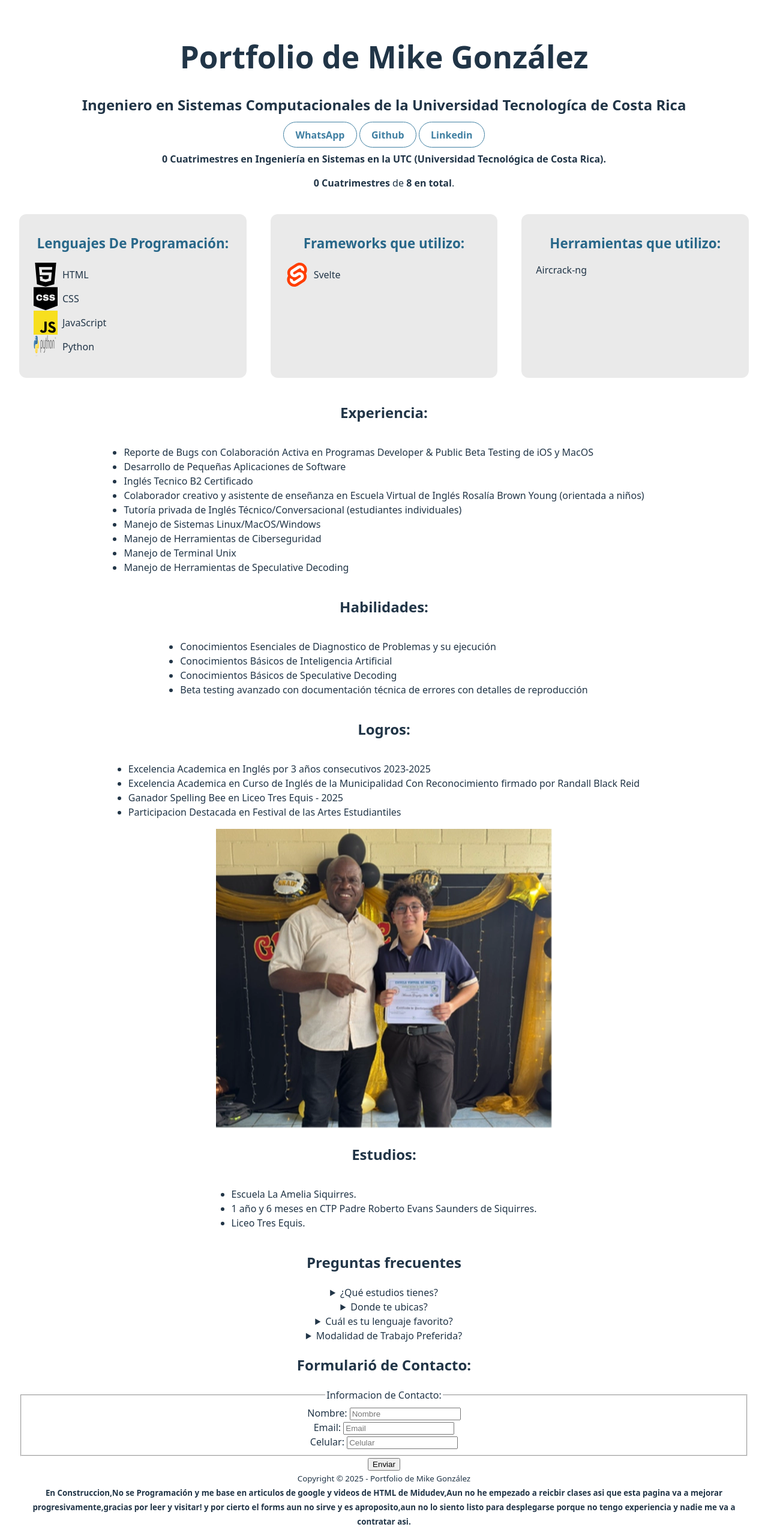
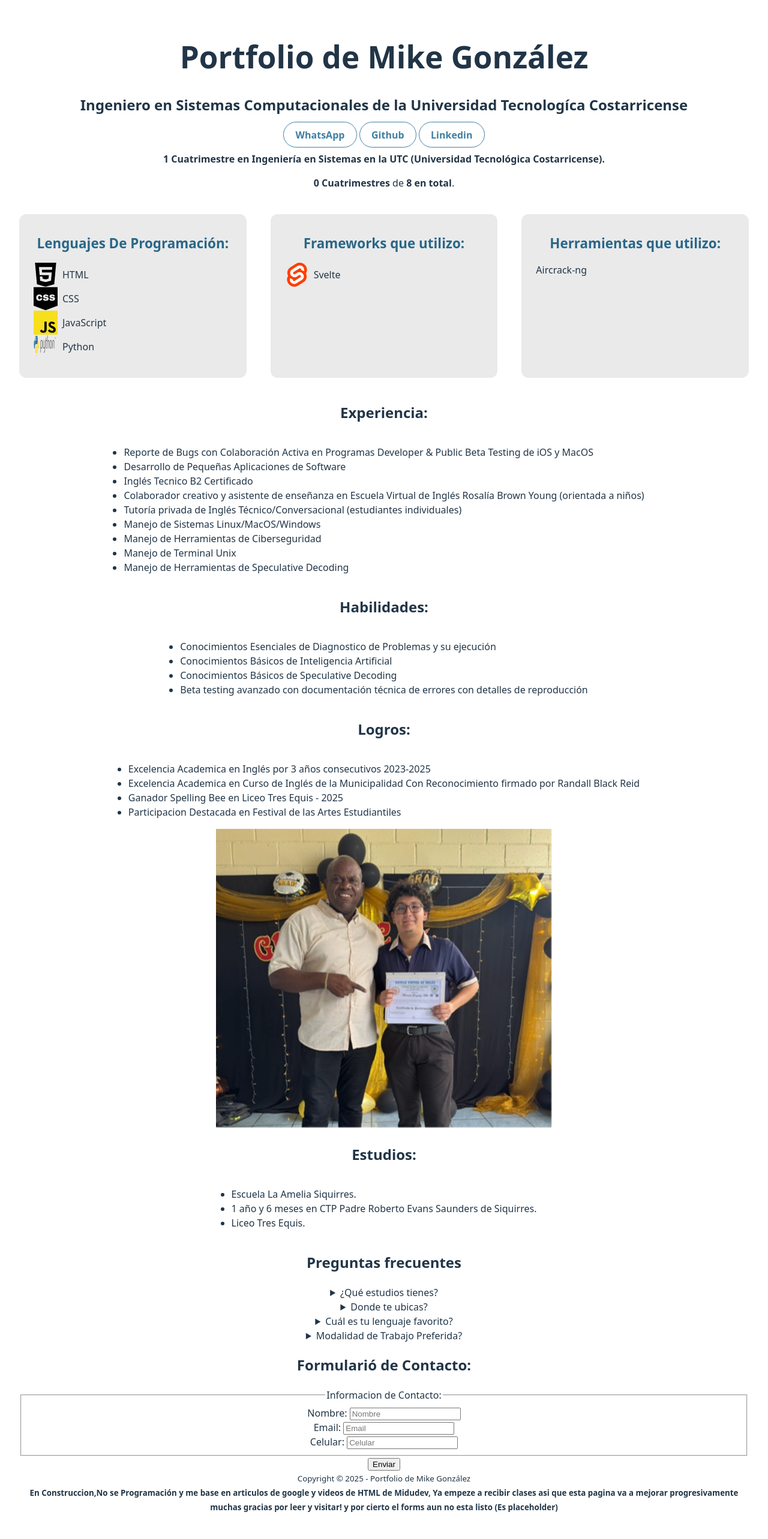
Before and after one commit to mikegonzalezdev/mikegonzalezportfolio, a Svelte app: page / in a window 1280 px wide. Shown: the top 2566 px of the page at 60% size. Built offline with nearby package versions, Linux system fonts and the light colour scheme.

Commit message:
Better SEO

```diff
--- a/index.html
+++ b/index.html
@@ -3,12 +3,12 @@
   <head>
     <meta charset="utf-8" />
     <meta name="viewport" content="width=device-width, initial-scale=1.0" />
-    <title>Mike González | Estudiante de Ingeniería en Sistemas</title>
+    <title>Mike González | Ingeniero en Sistemas Computacionales </title>
     <meta name="description" content="Mike González, Estudiante de Ingeniería en Sistemas Computacionales" />
 
     <!-- OpenGraph / Social -->
      <meta property="og:site_name" content="Mike González Portfolio" />
-    <meta property="og:title" content="Portfolio de un Ingeniero en Sistemas Computacionales" />
+    <meta property="og:title" content="Portfolio de un Ingeniero en Sistemas Computacionales de la Universidad Tecnológica Costarricense" />
     <meta property="og:description" content="Mike González, Estudiante de Ingeniería en Sistemas Computacionales" />
     <meta property="og:type" content="website" />
     <meta property="og:url" content="https://mikegonzalez.netlify.app" />
--- a/src/App.svelte
+++ b/src/App.svelte
@@ -2,7 +2,7 @@
 </script>
 <main>
   <h1>Portfolio de Mike González</h1>
-    <h2>Ingeniero en Sistemas Computacionales de la Universidad Tecnologíca de Costa Rica</h2>
+    <h2>Ingeniero en Sistemas Computacionales de la Universidad Tecnologíca Costarricense</h2>
 
     <!--Enlaces Externos-->
     <nav>
@@ -14,8 +14,8 @@
         <!--Años Estudiando-->
         <p>
           <strong>
-            0 Cuatrimestres en Ingeniería en Sistemas en la UTC
-            (Universidad Tecnológica de Costa Rica).
+            1 Cuatrimestre en Ingeniería en Sistemas en la UTC
+            (Universidad Tecnológica Costarricense).
             </strong>
           </p>
 
@@ -85,7 +85,7 @@
     <li class="list-item">Desarrollo de Pequeñas Aplicaciones de Software</li>
     <li class="list-item">Inglés Tecnico B2 Certificado</li>
     <li class="list-item">Colaborador creativo y asistente de enseñanza en Escuela Virtual de Inglés Rosalía Brown Young (orientada a niños)</li>
-    <li class="list-item">Tutoría privada de Inglés Técnico/Conversacional  (estudiantes individuales)</li>
+    <li class="list-item">Tutoría privada de Inglés Técnico/Conversacional (estudiantes individuales)</li>
     <li class="list-item">Manejo de Sistemas Linux/MacOS/Windows</li>
     <li class="list-item">Manejo de Herramientas de Ciberseguridad</li>
     <li class="list-item">Manejo de Terminal Unix</li>
@@ -175,7 +175,7 @@ src="/mikeyrandall.webp">
     <footer>
     <small>Copyright © 2025 - Portfolio de Mike González</small>
     </footer>
-    <small><strong>En Construccion,No se Programación y me base en articulos de google y videos de HTML de Midudev,Aun no he empezado a reicbir clases asi que esta pagina va a mejorar progresivamente,gracias por leer y visitar! y por cierto el forms aun no sirve y es aproposito,aun no lo siento listo para desplegarse porque no tengo experiencia y nadie me va a contratar asi.</strong></small>
+    <small><strong>En Construccion,No se Programación y me base en articulos de google y videos de HTML de Midudev, Ya empeze a recibir clases asi que esta pagina va a mejorar progresivamente muchas gracias por leer y visitar! y por cierto el forms aun no esta listo (Es placeholder)</strong></small>
  </main>
 
 <style>
```
